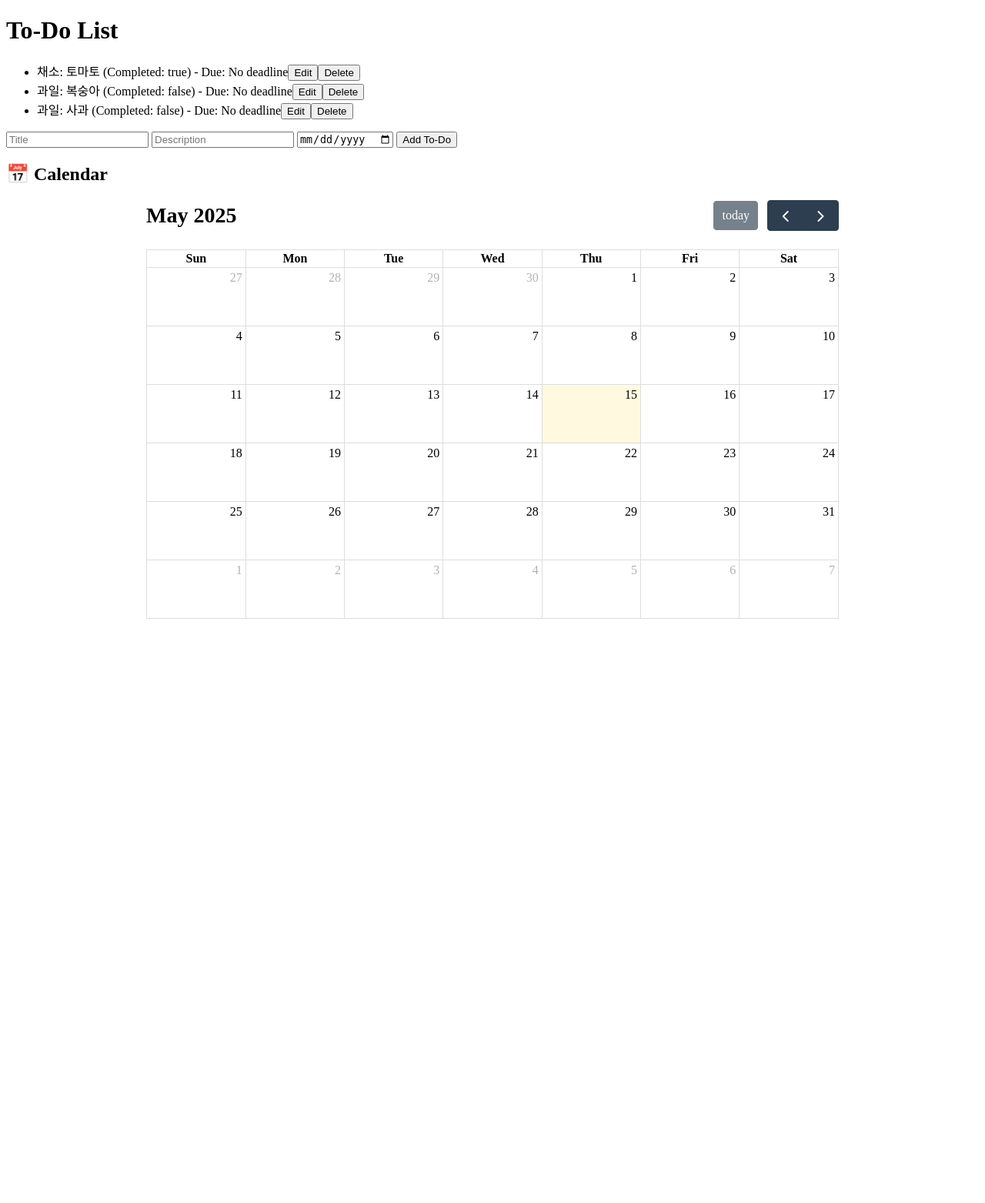
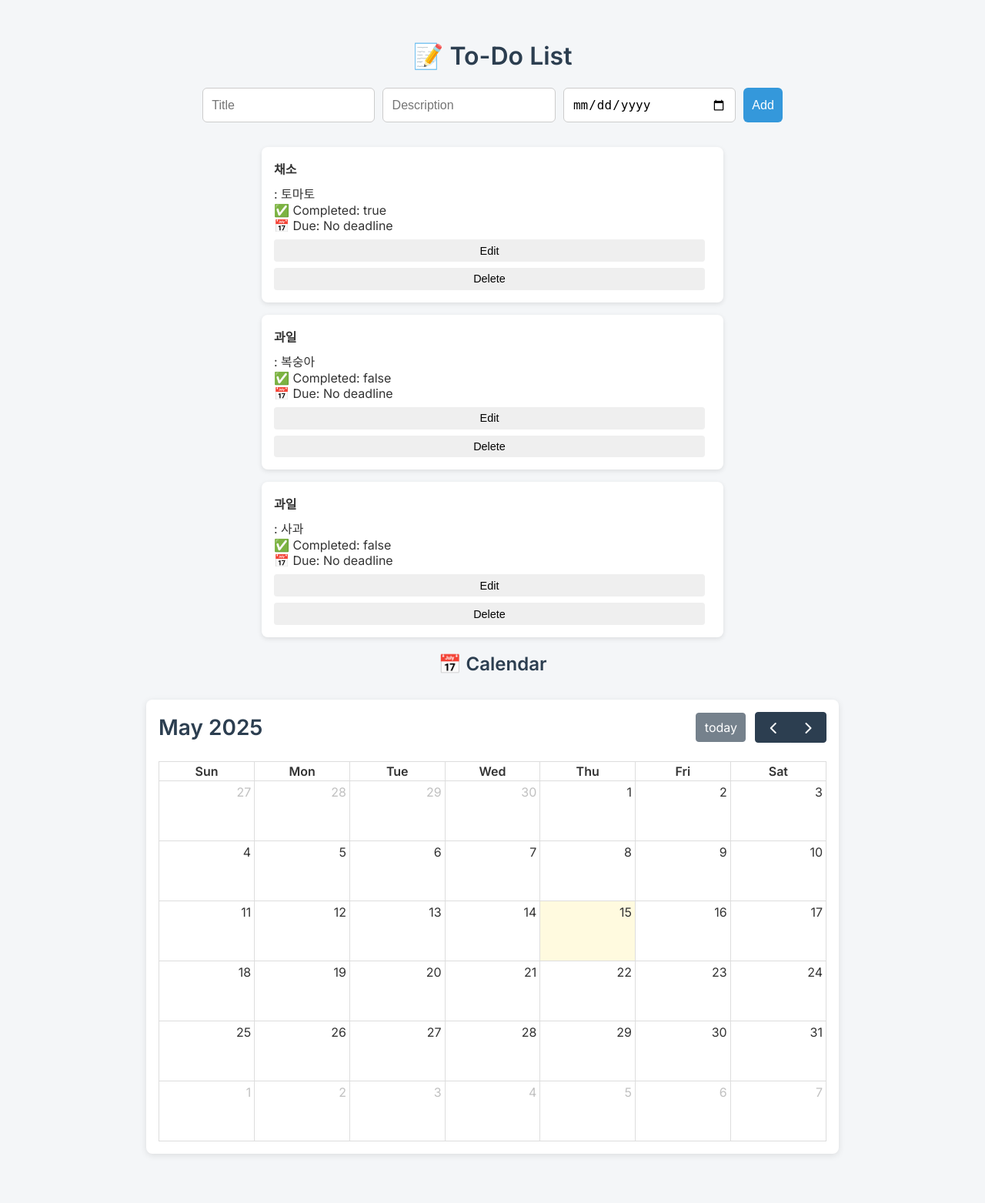
Before and after one commit to sjzzang776/FastApi-Todos_sj, a FastAPI app: page / in a window 1280 px wide. Shown: the whole page at 77% size. Before the commit the page ends 804 px from the top, so only its background shows below. Run offline with FastAPI, Linux system fonts and the light colour scheme; lists and menus that the app fills with data are empty.

Commit message:
디자인&ui 수정

```diff
--- a/fastapi-app/templates/index.html
+++ b/fastapi-app/templates/index.html
@@ -1,88 +1,161 @@
 <!DOCTYPE html>
 <html lang="en">
 <head>
-    <meta charset="UTF-8">
-    <meta name="viewport" content="width=device-width, initial-scale=1.0">
+  <meta charset="UTF-8" />
+  <meta name="viewport" content="width=device-width, initial-scale=1.0"/>
   <title>To-Do List</title>
 
-    <!-- FullCalendar CSS -->
   <link rel="stylesheet" href="https://cdn.jsdelivr.net/npm/fullcalendar@5.11.3/main.min.css">
+  <link href="https://fonts.googleapis.com/css2?family=Inter:wght@400;600&display=swap" rel="stylesheet">
 
   <style>
+    body {
+      font-family: 'Inter', sans-serif;
+      background-color: #f4f6f8;
+      margin: 0;
+      padding: 2rem;
+      color: #333;
+    }
+
+    h1, h2 {
+      text-align: center;
+      color: #2c3e50;
+    }
+
+    #todo-form {
+      display: flex;
+      flex-wrap: wrap;
+      justify-content: center;
+      gap: 10px;
+      margin: 1rem 0 2rem;
+    }
+
+    #todo-form input, #todo-form button {
+      padding: 0.7rem;
+      border-radius: 6px;
+      border: 1px solid #ccc;
+      font-size: 1rem;
+    }
+
+    #todo-form input {
+      width: 200px;
+    }
+
+    #todo-form button {
+      background-color: #3498db;
+      color: white;
+      border: none;
+      cursor: pointer;
+      transition: background 0.3s ease;
+    }
+
+    #todo-form button:hover {
+      background-color: #2980b9;
+    }
+
+    #todo-list {
+      list-style-type: none;
+      padding: 0;
+      max-width: 600px;
+      margin: 0 auto;
+    }
+
+    #todo-list li {
+      background: white;
+      margin-bottom: 1rem;
+      padding: 1rem;
+      border-radius: 8px;
+      box-shadow: 0 2px 6px rgba(0,0,0,0.1);
+      display: flex;
+      flex-direction: column;
+      gap: 0.5rem;
+    }
+
+    #todo-list button {
+      padding: 0.4rem 0.6rem;
+      margin-right: 0.5rem;
+      border-radius: 4px;
+      border: none;
+      cursor: pointer;
+      font-size: 0.9rem;
+    }
+
+    #todo-list button:nth-child(1) {
+      background-color: #f39c12;
+      color: white;
+    }
+
+    #todo-list button:nth-child(2) {
+      background-color: #e74c3c;
+      color: white;
+    }
+
     #calendar-container {
-            width: 80%;  /* 달력 크기 조절 */
+      width: 90%;
       max-width: 900px;
-            height: 600px;  /* 높이 조절 */
-            margin: auto;  /* 가운데 정렬 */
+      margin: 2rem auto;
+      background-color: white;
+      padding: 1rem;
+      border-radius: 8px;
+      box-shadow: 0 2px 8px rgba(0,0,0,0.1);
     }
   </style>
 </head>
 <body>
-    <h1>To-Do List</h1>
+  <h1>📝 To-Do List</h1>
+
+  <form id="todo-form">
+    <input type="text" id="title" placeholder="Title" required />
+    <input type="text" id="description" placeholder="Description" required />
+    <input type="date" id="due_date" />
+    <button type="submit">Add</button>
+  </form>
+
   <ul id="todo-list"></ul>
 
-    <form id="todo-form">
-        <input type="text" id="title" placeholder="Title" required>
-        <input type="text" id="description" placeholder="Description" required>
-        <input type="date" id="due_date">  <!-- 날짜 선택 필드 추가 -->
-        <button type="submit">Add To-Do</button>
-    </form>
-
-    <!-- 캘린더 컨테이너 -->
   <h2>📅 Calendar</h2>
   <div id="calendar-container"></div>
 
-    <!-- FullCalendar JS -->
   <script src="https://cdn.jsdelivr.net/npm/fullcalendar@5.11.3/main.min.js"></script>
-
   <script>
     document.addEventListener("DOMContentLoaded", function () {
-            var calendarEl = document.getElementById("calendar-container");
-
-            if (!window.FullCalendar) {
-                console.error("FullCalendar 라이브러리가 로드되지 않았습니다.");
-                return;
-            }
+      const calendarEl = document.getElementById("calendar-container");
+      if (!window.FullCalendar) return;
 
       window.calendar = new FullCalendar.Calendar(calendarEl, {
         initialView: "dayGridMonth",
-                height: '100%', // 부모 div 크기에 맞추기
+        height: '100%',
         contentHeight: 'auto'
       });
-
       calendar.render();
     });
 
     async function fetchTodos() {
-            const response = await fetch('/todos');
-            const todos = await response.json();
-
+      const res = await fetch('/todos');
+      const todos = await res.json();
       const todoList = document.getElementById('todo-list');
       todoList.innerHTML = '';
-
-	    // 캘린더 이벤트 초기화
       window.calendar.removeAllEvents();
 
       todos.forEach(todo => {
         const li = document.createElement('li');
-                li.innerHTML = `${todo.title}: ${todo.description} (Completed: ${todo.completed}) - Due: ${todo.due_date || 'No deadline'}`;
+        li.innerHTML = `<strong>${todo.title}</strong>: ${todo.description}<br/>✅ Completed: ${todo.completed}<br/>📅 Due: ${todo.due_date || 'No deadline'}`;
 
-                const editButton = document.createElement('button');
-                editButton.textContent = 'Edit';
-                editButton.onclick = () => editTodo(todo);
+        const editBtn = document.createElement('button');
+        editBtn.textContent = 'Edit';
+        editBtn.onclick = () => editTodo(todo);
 
-                const deleteButton = document.createElement('button');
-                deleteButton.textContent = 'Delete';
-                deleteButton.onclick = async () => {
+        const deleteBtn = document.createElement('button');
+        deleteBtn.textContent = 'Delete';
+        deleteBtn.onclick = async () => {
           await fetch(`/todos/${todo.id}`, { method: 'DELETE' });
           fetchTodos();
         };
 
-                li.appendChild(editButton);
-                li.appendChild(deleteButton);
+        li.appendChild(editBtn);
+        li.appendChild(deleteBtn);
         todoList.appendChild(li);
 
-		// ✅ 달력에 이벤트 추가
         if (todo.due_date) {
           window.calendar.addEvent({
             title: todo.title,
@@ -122,7 +195,6 @@
       const dueDateInput = document.getElementById('due_date').value;
       const dueDate = dueDateInput === '' ? null : dueDateInput;
 
-
       await fetch('/todos', {
         method: 'POST',
         headers: { 'Content-Type': 'application/json' },
```
Lines whose indentation alone changed are shown as unchanged.
